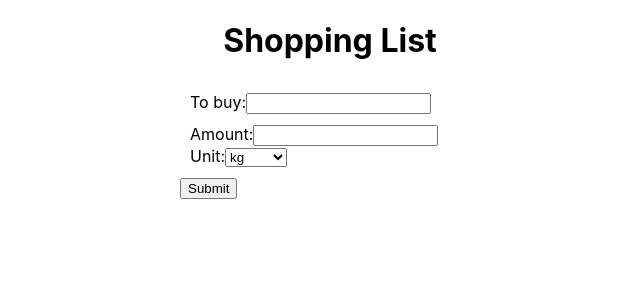
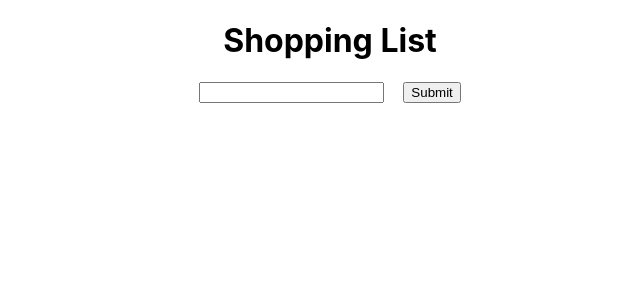
Before and after one commit to jpacsai/Todo_TS, a React (Create React App) app: page / in a window 1280 px wide. Shown: the top 300 px of the page, without its empty margins (310-950 px from the left). Built offline with nearby package versions, Linux system fonts and the light colour scheme.

Commit message:
simplify input form

```diff
--- a/src/App.css
+++ b/src/App.css
@@ -6,8 +6,6 @@
 
 .App-form {
   width: 300px;
+  display: flex;
+  justify-content: space-evenly;
 }
-
-.App-input {
-  margin: 10px;
-}
--- a/src/App.tsx
+++ b/src/App.tsx
@@ -9,28 +9,7 @@ class App extends Component {
           <h1>Shopping List</h1>
         </header>
         <form className="App-form">
-          <section className="App-input">
-            <span>To buy:</span>
-            <input type="text" name="item" value=""/>
-          </section>
-          <section className="App-input">
-            <span>Amount:</span>
-            <input type="number" name="amount" value=""/>
-            <section>
-            <span>Unit:</span>
-              <select>
-                <option value="kg">kg</option>
-                <option value="dkg">dkg</option>
-                <option value="litre">litre</option>
-                <option value="piece">piece</option>
-                <option value="box">box</option>
-                <option value="bottle">bottle</option>
-                <option value="can">can</option>
-                <option value="packet">packet</option>
-                <option value="bunch">bunch</option>
-              </select>
-            </section>
-          </section>
+          <input type="text" name="item" value=""/>
           <input type="submit" value="Submit"/>
         </form>
       </div>
```
